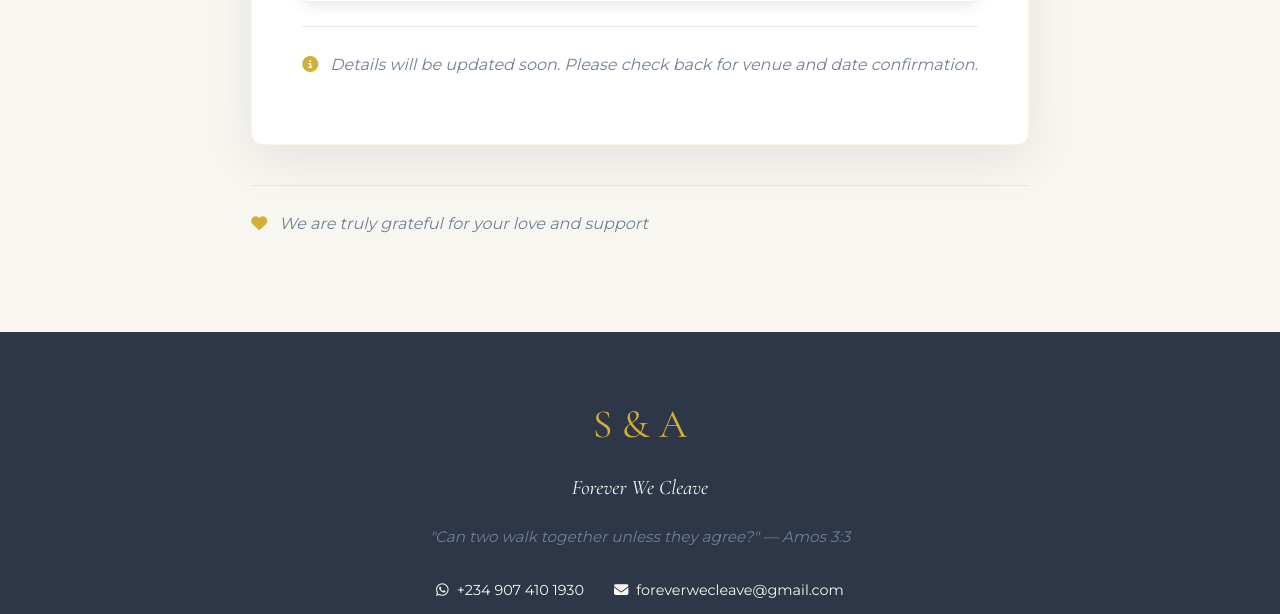
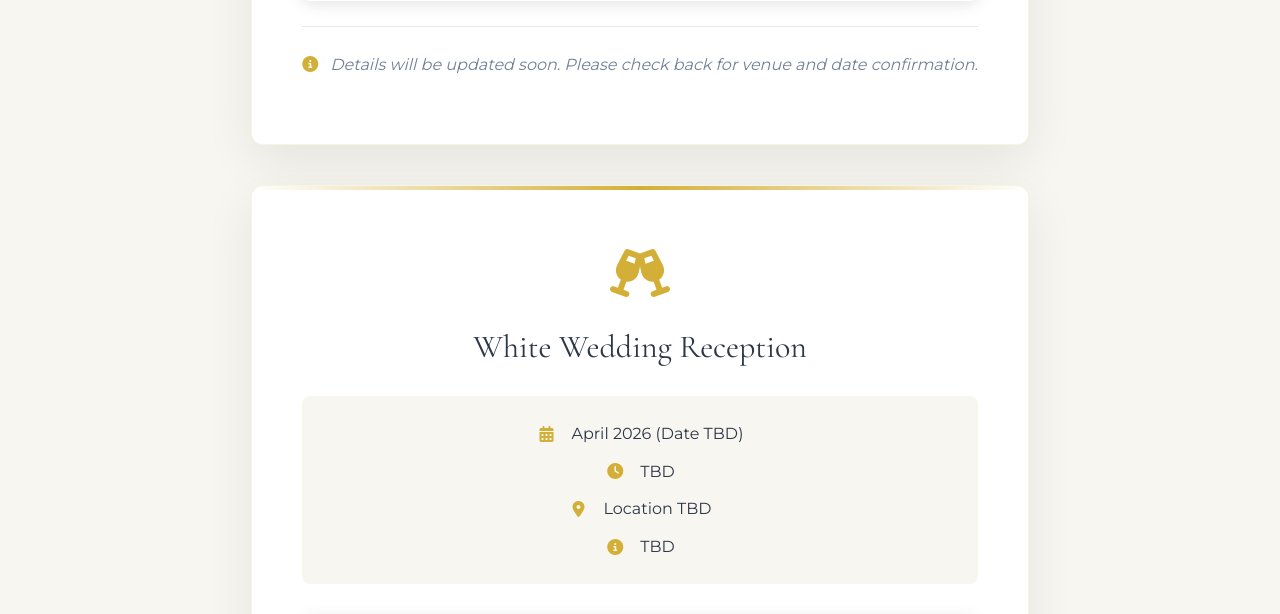
Before and after one commit to Pharks01/FWC, a Flask app: page /rsvp in a window 1280 px wide. Shown: the part 2474-3088 px from the top of the page. Run offline with Flask 3, Linux system fonts and the light colour scheme.

Commit message:
Update site + ui + RSVP+admin login

```diff
--- a/app.py
+++ b/app.py
@@ -41,8 +41,7 @@ def load_data():
             'venue': 'TBD',
             'address': 'Details to be announced',
             'location': 'Location TBD',
-            'map_embed': '',
-            'rsvp_link': '#'
+            'map_embed': ''
         },
         'white_wedding_reception': {
             'date': 'April 2026 (Date TBD)',
@@ -50,10 +49,8 @@ def load_data():
             'venue': 'TBD',
             'address': 'Details to be announced',
             'location': 'Location TBD',
-            'map_embed': '',
-            'rsvp_link': '#'
+            'map_embed': ''
         },
-        'rsvp_link': '#',
         'contact': {
             'whatsapp': '+234 907 410 1930',
             'email': 'foreverwecleave@gmail.com'
@@ -126,6 +123,23 @@ def index():
         'seconds': seconds
     }
 
+    # Calculate countdown for white wedding (using a placeholder date)
+    # Since the date is TBD, we'll use April 1, 2026 as a placeholder
+    white_wedding_date = datetime.datetime(2026, 4, 1, 11, 0, 0)
+    white_time_diff = white_wedding_date - now
+
+    white_days = max(0, white_time_diff.days)
+    white_hours = max(0, white_time_diff.seconds // 3600)
+    white_minutes = max(0, (white_time_diff.seconds % 3600) // 60)
+    white_seconds = max(0, white_time_diff.seconds % 60)
+
+    white_countdown = {
+        'days': white_days,
+        'hours': white_hours,
+        'minutes': white_minutes,
+        'seconds': white_seconds
+    }
+
     # Get media files for slideshows
     hero_media = get_media_files('hero')
     proposal_media = get_media_files('proposal')
@@ -136,6 +150,7 @@ def index():
 
     return render_template('index.html',
                          countdown=countdown,
+                         white_countdown=white_countdown,
                          hero_media=hero_media,
                          proposal_media=proposal_media,
                          gallery_media=gallery_media,
@@ -205,7 +220,6 @@ Warm regards,
 
         return render_template('rsvp.html',
                              data=data,
-                             rsvp_link=data.get('rsvp_link', '#'),
                              whatsapp_url=whatsapp_url,
                              email_url=email_url,
                              submitted=True,
@@ -218,7 +232,7 @@ Warm regards,
                                  'message': message
                              })
 
-    return render_template('rsvp.html', data=data, rsvp_link=data.get('rsvp_link', '#'), submitted=False)
+    return render_template('rsvp.html', data=data, submitted=False)
 
 # Admin authentication decorator
 def require_admin(f):
@@ -266,8 +280,7 @@ def admin_update():
         'venue': request.form.get('white_wedding_venue', 'TBD'),
         'address': request.form.get('white_wedding_address', 'Details to be announced'),
         'location': request.form.get('white_wedding_location', 'Location TBD'),
-        'map_embed': request.form.get('white_wedding_map', ''),
-        'rsvp_link': request.form.get('white_wedding_rsvp_link', '#')
+        'map_embed': request.form.get('white_wedding_map', '')
     }
 
     # Update white wedding reception details
@@ -277,8 +290,7 @@ def admin_update():
         'venue': request.form.get('reception_venue', 'TBD'),
         'address': request.form.get('reception_address', 'Details to be announced'),
         'location': request.form.get('reception_location', 'Location TBD'),
-        'map_embed': request.form.get('reception_map', ''),
-        'rsvp_link': request.form.get('reception_rsvp_link', '#')
+        'map_embed': request.form.get('reception_map', '')
     }
 
     # Update contact info
@@ -286,9 +298,6 @@ def admin_update():
         'whatsapp': request.form.get('whatsapp', '+234 907 410 1930'),
         'email': request.form.get('email', 'foreverwecleave@gmail.com')
     }
-
-    # Update RSVP link
-    data['rsvp_link'] = request.form.get('rsvp_link', '#')
 
     save_data(data)
     flash('Settings updated successfully!', 'success')
--- a/templates/rsvp.html
+++ b/templates/rsvp.html
@@ -71,6 +71,45 @@
                 </div>
 
                 {% if data.white_wedding.date == 'April 2026 (Date TBD)' or data.white_wedding.venue == 'TBD' %}
+                <div class="rsvp-note">
+                    <p><i class="fas fa-info-circle"></i> Details will be updated soon. Please check back for venue and date confirmation.</p>
+                </div>
+                {% endif %}
+            </div>
+
+            <!-- White Wedding Reception RSVP -->
+            <div class="rsvp-card">
+                <div class="rsvp-header">
+                    <div class="rsvp-icon">
+                        <i class="fas fa-glass-cheers"></i>
+                    </div>
+                    <h3 class="rsvp-title">White Wedding Reception</h3>
+                </div>
+
+                <div class="event-details">
+                    <div class="event-detail">
+                        <i class="fas fa-calendar-alt"></i>
+                        <span>{{ data.white_wedding_reception.date }}</span>
+                    </div>
+                    <div class="event-detail">
+                        <i class="fas fa-clock"></i>
+                        <span>{{ data.white_wedding_reception.time }}</span>
+                    </div>
+                    <div class="event-detail">
+                        <i class="fas fa-map-marker-alt"></i>
+                        <span>{{ data.white_wedding_reception.location }}</span>
+                    </div>
+                    <div class="event-detail">
+                        <i class="fas fa-info-circle"></i>
+                        <span>{{ data.white_wedding_reception.venue }}</span>
+                    </div>
+                </div>
+
+                <div class="rsvp-form-embed">
+                    <iframe src="https://docs.google.com/forms/d/e/1FAIpQLSdDCIRthD6ENWwSHnr_gmr4s3cYYFVeimNCOumzi7PmCDcOfw/viewform?embedded=true" width="100%" height="600" frameborder="0" marginheight="0" marginwidth="0">Loading…</iframe>
+                </div>
+
+                {% if data.white_wedding_reception.date == 'April 2026 (Date TBD)' or data.white_wedding_reception.venue == 'TBD' %}
                 <div class="rsvp-note">
                     <p><i class="fas fa-info-circle"></i> Details will be updated soon. Please check back for venue and date confirmation.</p>
                 </div>
```
Also changed, not shown: templates/admin.html (+0 -10 lines), templates/asoebi.html (+4 -4 lines), templates/index.html (+4 -22 lines).
